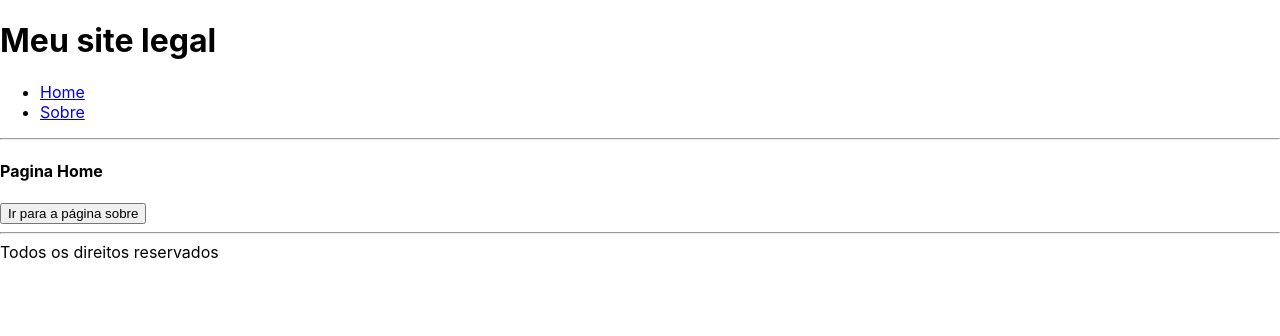
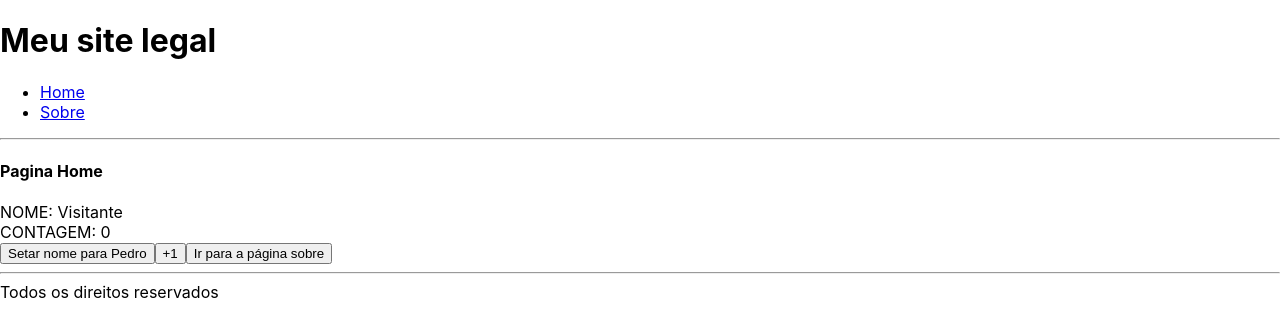
Before and after one commit to pedrosilva08/ReactJS, a React (Create React App) app in the folder react1/: page / in a window 1280 px wide. Shown: the top 336 px of the page. Built offline with nearby package versions, Linux system fonts and the light colour scheme.

Commit message:
Aprendendo a pegar e trocar informações no reducer

```diff
--- a/react1/src/pages/Home.js
+++ b/react1/src/pages/Home.js
@@ -1,8 +1,9 @@
 import React from 'react';
-import { useHistory } from 'react-router-dom'
+import { useHistory } from 'react-router-dom';
+import { connect } from 'react-redux';
 
 
-function Home() {
+function Home(props) {
 
     let history = useHistory();
     const handleButton = () => {
@@ -10,12 +11,46 @@ function Home() {
             history.replace('/sobre');
         }, 2000);
     }
+    const handleincrement = () =>{
+        props.increment();
+    }
+    const handlePedro = () =>{
+        props.setName('Pedro')
+    }
     return(
         <div>
             <h4>Pagina Home</h4>
+
+                NOME: {props.name}
+                <br/>
+                CONTAGEM: {props.contador}
+                <br/>
+
+                <button onClick={handlePedro}>Setar nome para Pedro</button>
+                <button onClick={handleincrement}>+1</button>
+
             <button onClick={handleButton}>Ir para a página sobre</button>
         </div>
     )
 }
+const mapStateToProps = (state)=>{
+    return {
+        name: state.usuario.name,
+        contador:state.usuario.contador
+    }
+}
+//realizando uma ação no reducer
+const mapDispatchToProps = (dispatch) => {
+    return{
+        setName: (newName) => dispatch({
+            type:'SET_NAME',
+            payload: { name:newName }//usado para mandar informações
+        }),
+        increment: () => dispatch({
+            type:'INCREMENT_CONTADOR',
+        })
+    }
+}
 
-export default Home;
+
+export default connect(mapStateToProps,mapDispatchToProps)(Home);//2 parametros passados no connect reducer e a action
--- a/react1/src/reducers/UsuarioReducer.js
+++ b/react1/src/reducers/UsuarioReducer.js
@@ -1,5 +1,6 @@
 const initialState = {
-    name: ''
+    name: 'Visitante',
+    contador: 0
 }
 const UsuarioReducer = (state = initialState, action) => {
 
@@ -7,6 +8,9 @@ const UsuarioReducer = (state = initialState, action) => {
         case 'SET_NAME':
             return {...state, name: action.payload.name}
             break;
+        case 'INCREMENT_CONTADOR':
+            let newCount = state.contador +1;
+            return {...state, contador:newCount};
     }
 
     return state;
--- a/react1/src/reducers/index.js
+++ b/react1/src/reducers/index.js
@@ -1,5 +1,4 @@
 import { combineReducers } from 'redux';
-
 import UsuarioReducer from './UsuarioReducer';
 
 export default combineReducers({
```
